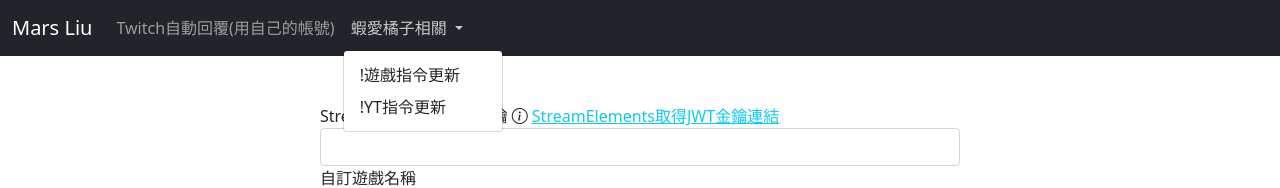
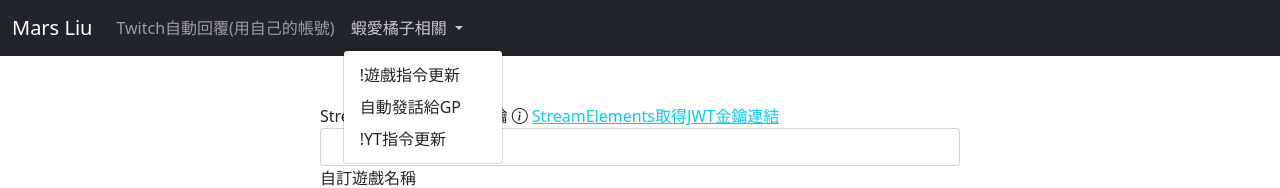
Before and after one commit to marsantony/Twitch_AutoGameStatusUpdate, a plain HTML site: page index.html in a window 1280 px wide. Both pictures are taken after a click on the button "蝦愛橘子相關". Shown: the top 188 px of the page. Drawn offline with nearby package versions, Linux system fonts and the light colour scheme.

Commit message:
加入自動發話給GP

```diff
--- a/index.html
+++ b/index.html
@@ -59,6 +59,7 @@
                         </a>
                         <ul class="dropdown-menu" aria-labelledby="navbarDropdownMenuLink">
                             <li><a class="dropdown-item" href="/Twitch_AutoGameStatusUpdate">!遊戲指令更新</a></li>
+                            <li><a class="dropdown-item" href="/Twitch_AutoSendMessage">自動發話給GP</a></li>
                             <li><a class="dropdown-item" href="/Youtube_AutoVideosUpdate">!YT指令更新</a></li>
                         </ul>
                     </li>
```
